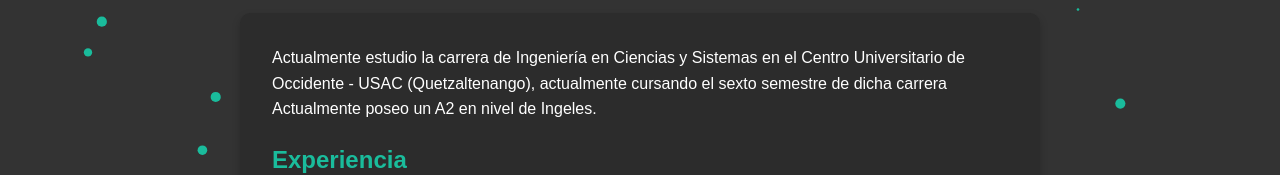
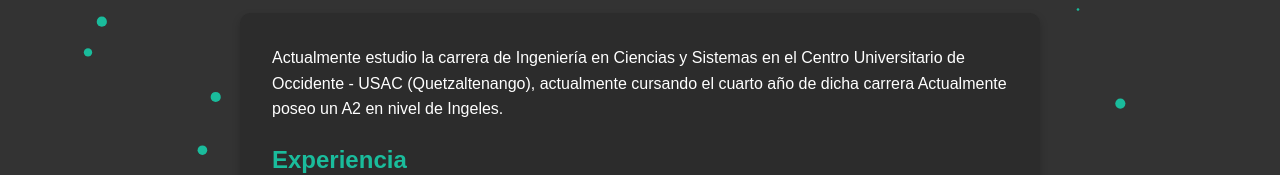
Before and after one commit to ByFer12/portafolio, a plain HTML site: page index.html in a window 1280 px wide. Shown: the part 453-628 px from the top of the page. Drawn offline with Linux system fonts and the light colour scheme.

Commit message:
Update index.html
modify description

```diff
--- a/index.html
+++ b/index.html
@@ -38,7 +38,7 @@
         <h2>Sobre Mí</h2>
         <br>
         <div class="about-card">
-            <p>Actualmente estudio la carrera de Ingeniería en Ciencias y Sistemas en el Centro Universitario de Occidente - USAC (Quetzaltenango), actualmente cursando el sexto semestre de dicha carrera
+            <p>Actualmente estudio la carrera de Ingeniería en Ciencias y Sistemas en el Centro Universitario de Occidente - USAC (Quetzaltenango), actualmente cursando el cuarto año de dicha carrera
                 Actualmente poseo un A2 en nivel de Ingeles.</p>
             <h3>Experiencia</h3>
             <ul>
```
